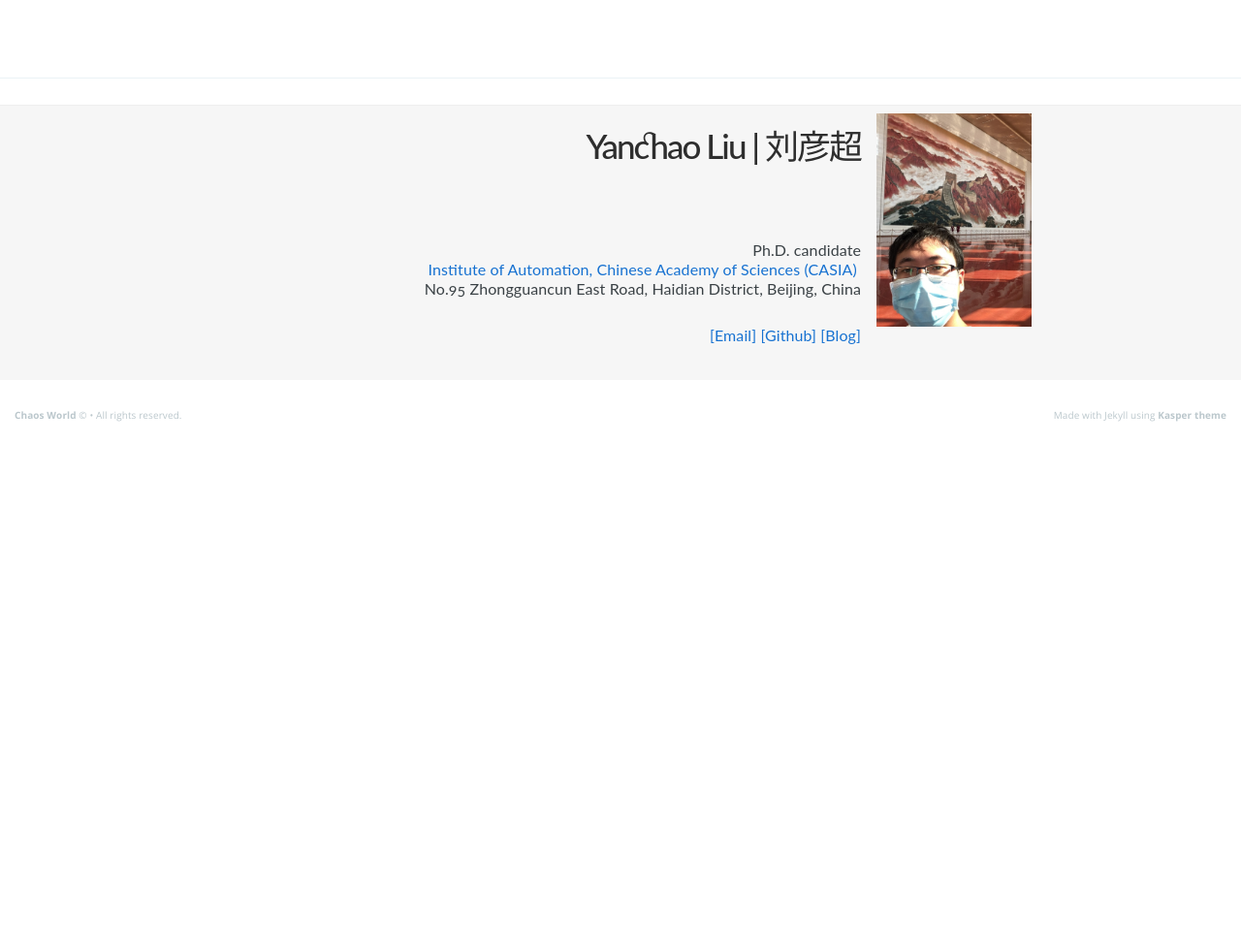
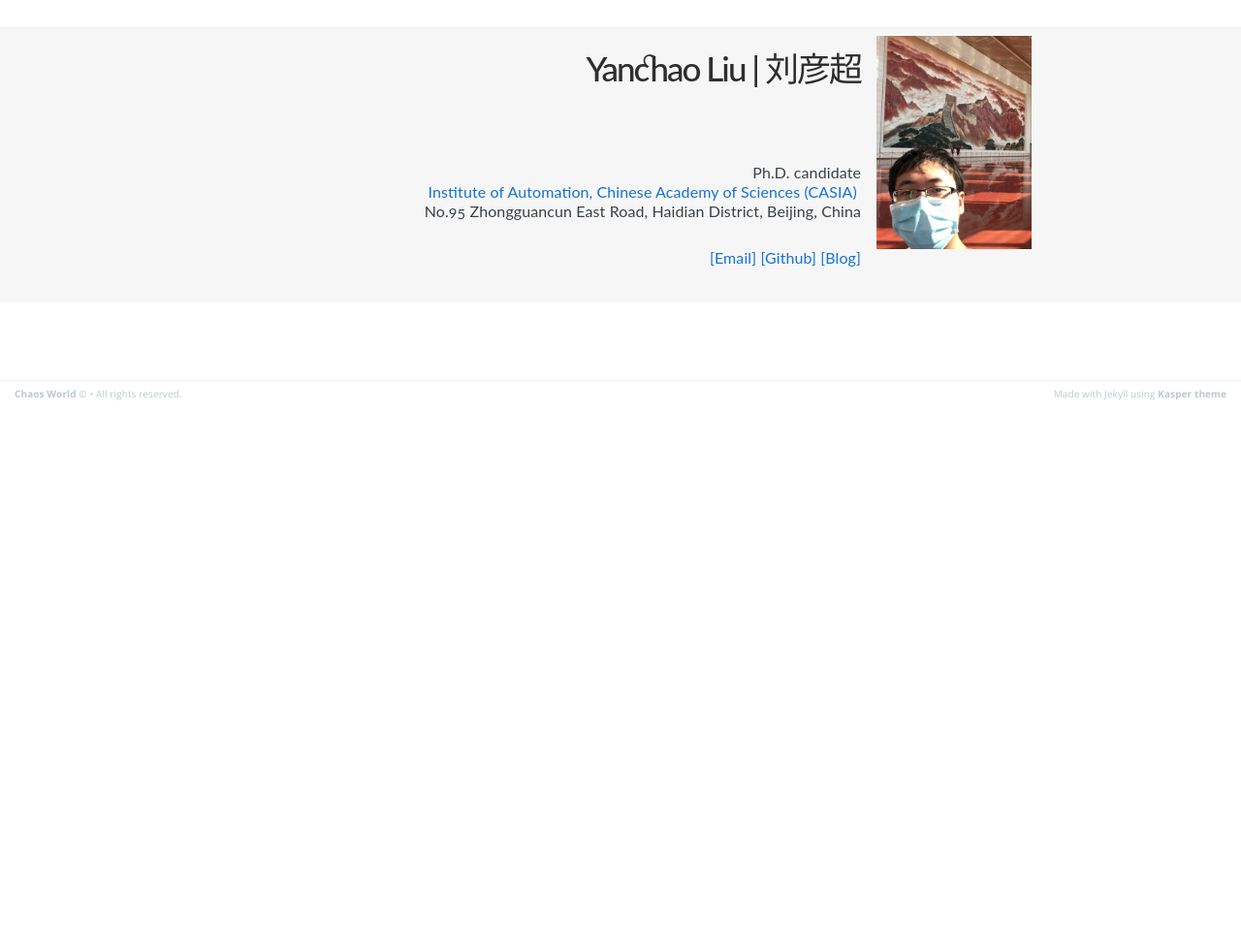
Before and after one commit to marktube/marktube.github.io, a Jekyll site: the page built from about.md, in a window 1280 px wide. Shown: the whole page at 97% size. Built offline with Jekyll 4.4.1, drawn with Linux system fonts in a browser that asks for light colours; after the commit the page ends 928 px from its top, so only the background shows below that.

Commit message:
Update about.md
update table to enable out link

```diff
--- a/about.md
+++ b/about.md
@@ -42,7 +42,7 @@
 	      }
 </style>
 
-<table style="width: 100%; float: left; margin: 20;" border="0" cellpadding="20" align="center">
+<table style="width: 100%" border="0" cellpadding="20" align="center">
 	<tbody><tr><td style="width: 70%;" valign="right">
 		<h1 style="text-align: right;" align="center"><heading>Yanchao Liu | 刘彦超</heading></h1>
 		<p style="text-align: right;" align="justify">&nbsp;</p>
@@ -51,7 +51,7 @@
 			<br>No.95 Zhongguancun East Road, Haidian District, Beijing, China
 		</p>
 		<p style="text-align: right;" align="justify">
-			<a href="liuyanchao2018@ia.ac.cn">[Email]</a>
+			<a href="mailto:liuyanchao2018@ia.ac.cn">[Email]</a>
 			<a href="https://github.com/marktube/">[Github]</a>
 			<a href="https://marktube.github.io">[Blog]</a>
 		</p>
```
